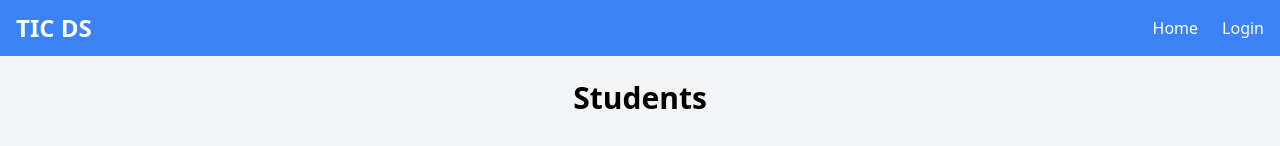
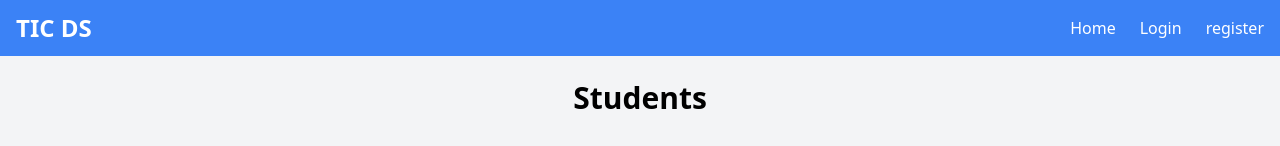
Before and after one commit to mohakr28/TIC, a React (Vite) app in the folder client/: page / in a window 1280 px wide. Shown: the top 146 px of the page. Built offline with nearby package versions, Linux system fonts and the light colour scheme; no server answers.

Commit message:
Update Navbar.jsx

```diff
--- a/client/src/components/Navbar/Navbar.jsx
+++ b/client/src/components/Navbar/Navbar.jsx
@@ -49,9 +49,14 @@ const Navbar = () => {
             </>
           )}
           {!token && (
-            <Link to="/login" className="hover:text-blue-200 transition">
-              Login
-            </Link>
+            <>
+              <Link to="/login" className="hover:text-blue-200 transition">
+                Login
+              </Link>
+              <Link to="/register" className="hover:text-blue-200 transition">
+                register
+              </Link>
+            </>
           )}
         </div>
       </div>
```
